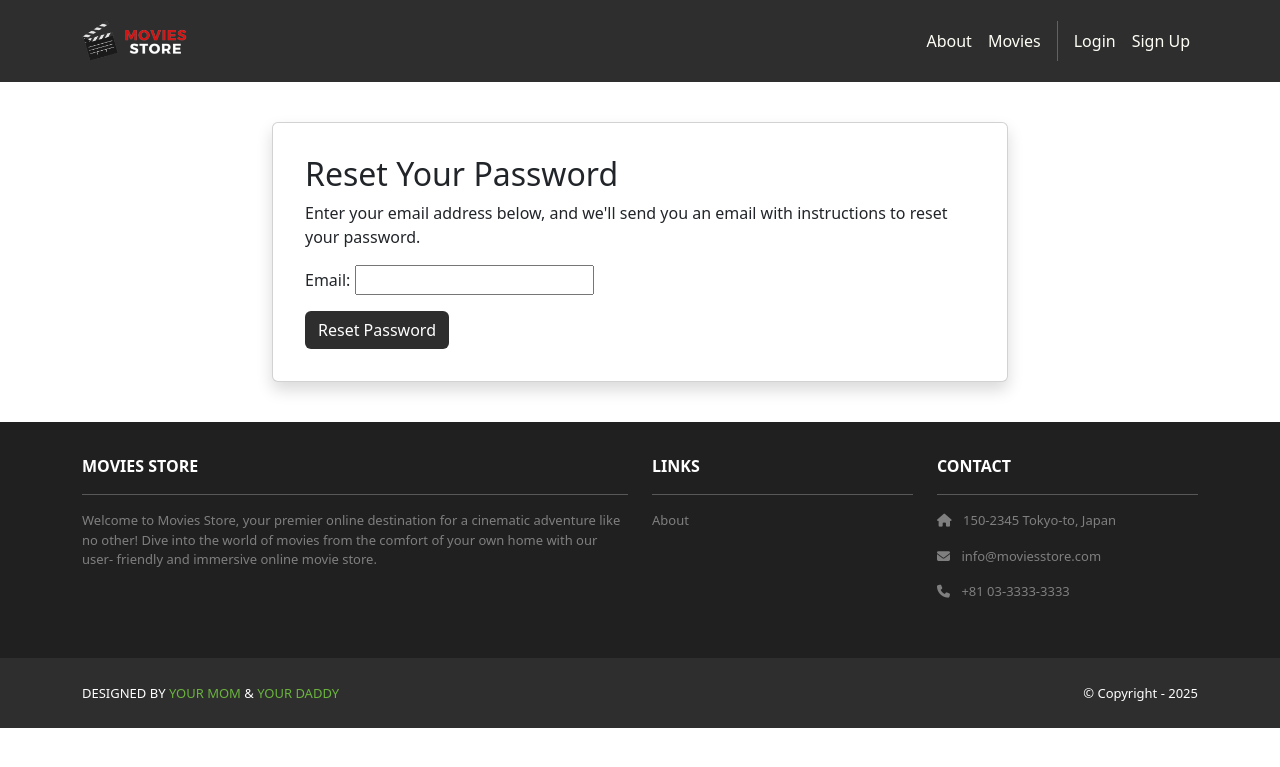
After one commit to CS-2340-Proj1/moviesstore, a Django app: page /accounts/password_reset/ in a window 1280 px wide. The commit adds this page. Shown: the top 767 px of the page. Run offline with Django 5.2, Linux system fonts and the light colour scheme; some libraries are stand-ins or nearby versions.

Commit message:
reset password.

```diff
--- a/accounts/templates/accounts/login.html
+++ b/accounts/templates/accounts/login.html
@@ -35,6 +35,9 @@
                 </button>
               </div>
             </form>
+          <p class="text-center mt-2">
+              <a href="{% url 'password_reset' %}">Forgot your password?</a>
+            </p>
           </div>
         </div>
       </div>
--- /dev/null
+++ b/accounts/templates/accounts/registration/password_reset_form.html
@@ -0,0 +1,24 @@
+{# templates/registration/password_reset_form.html #}
+{% extends "base.html" %}
+
+{% block content %}
+<div class="p-3 mt-4">
+  <div class="container">
+    <div class="row justify-content-center">
+      <div class="col-md-8">
+        <div class="card shadow p-3 mb-4 rounded">
+          <div class="card-body">
+            <h2>Reset Your Password</h2>
+            <p>Enter your email address below, and we'll send you an email with instructions to reset your password.</p>
+            <form method="post">
+              {% csrf_token %}
+              {{ form.as_p }}
+              <button type="submit" class="btn bg-dark text-white">Reset Password</button>
+            </form>
+          </div>
+        </div>
+      </div>
+    </div>
+  </div>
+</div>
+{% endblock %}
--- /dev/null
+++ b/accounts/templates/accounts/registration/password_reset_subject.txt
@@ -0,0 +1 @@
+Password reset on {{ site_name }}
--- a/accounts/urls.py
+++ b/accounts/urls.py
@@ -1,7 +1,32 @@
 from django.urls import path
 from . import views
+from django.contrib.auth import views as auth_views
+
 urlpatterns = [
     path('signup', views.signup, name='accounts.signup'),
     path('login/', views.login, name='accounts.login'),
     path('logout/', views.logout, name='accounts.logout'),
+    path('password_reset/',
+         auth_views.PasswordResetView.as_view(
+             template_name='accounts/registration/password_reset_form.html'
+         ),
+         name='password_reset'),
+
+    path('password_reset/done/',
+         auth_views.PasswordResetDoneView.as_view(
+             template_name='accounts/registration/password_reset_done.html'
+         ),
+         name='password_reset_done'),
+
+    path('reset/<uidb64>/<token>/',
+         auth_views.PasswordResetConfirmView.as_view(
+             template_name='accounts/registration/password_reset_confirm.html'
+         ),
+         name='password_reset_confirm'),
+
+    path('reset/done/',
+         auth_views.PasswordResetCompleteView.as_view(
+             template_name='accounts/registration/password_reset_complete.html'
+         ),
+         name='password_reset_complete'),
 ]
--- a/moviesstore/urls.py
+++ b/moviesstore/urls.py
@@ -18,7 +18,7 @@ from django.contrib import admin
 from django.urls import path, include
 from django.conf.urls.static import static
 from django.conf import settings
-
+from django.contrib.auth import views as auth_views
 urlpatterns = [
     path('admin/', admin.site.urls),
     path('', include('home.urls')),
```
Also changed, not shown: accounts/forms.py (+14 -0 lines), accounts/templates/accounts/registration/password_reset_complete.html (added, +18 -0 lines), accounts/templates/accounts/registration/password_reset_confirm.html (added, +22 -0 lines), accounts/templates/accounts/registration/password_reset_done.html (added, +18 -0 lines), accounts/templates/accounts/registration/password_reset_email.html (added, +15 -0 lines), moviesstore/settings.py (+27 -0 lines), db.sqlite3.
